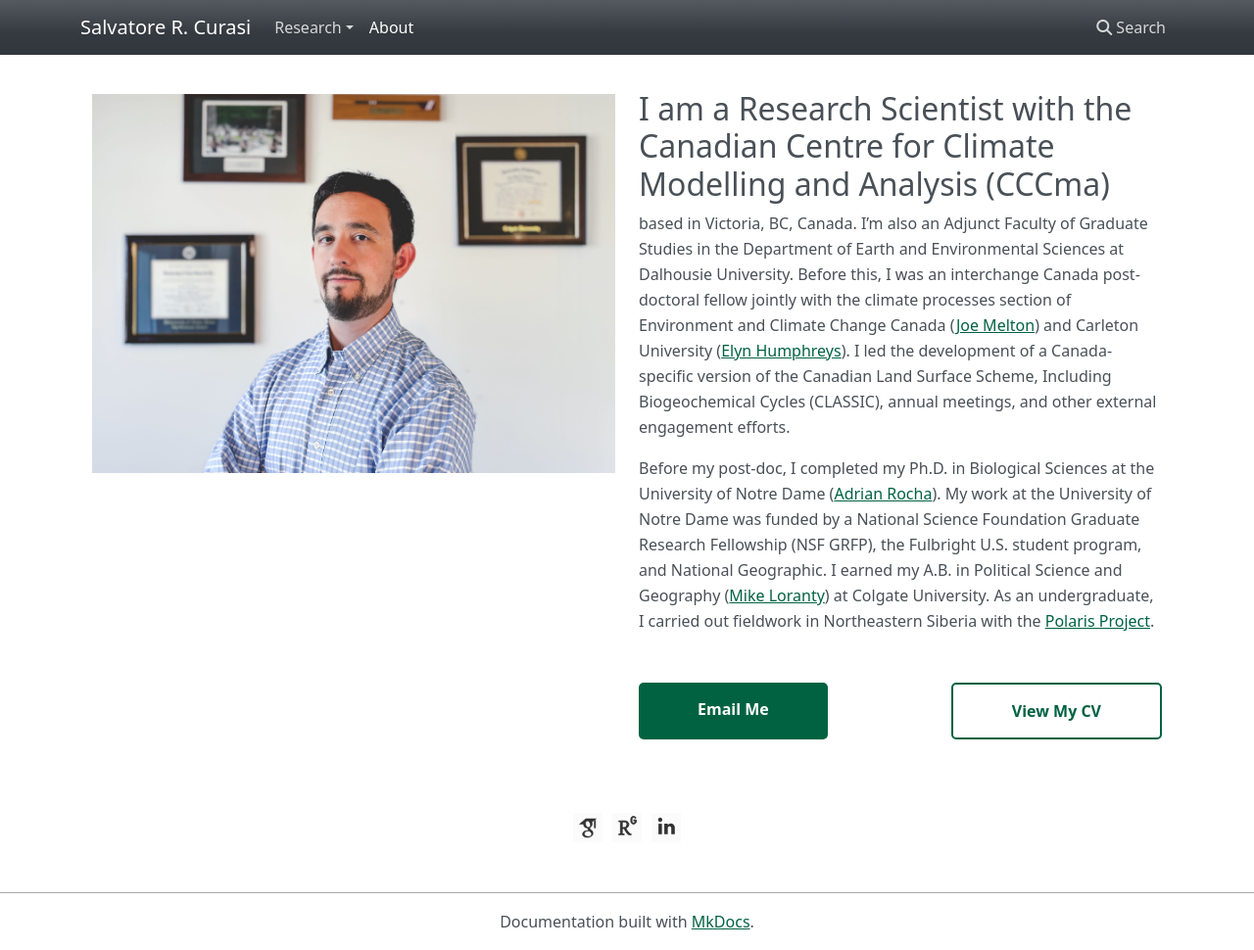
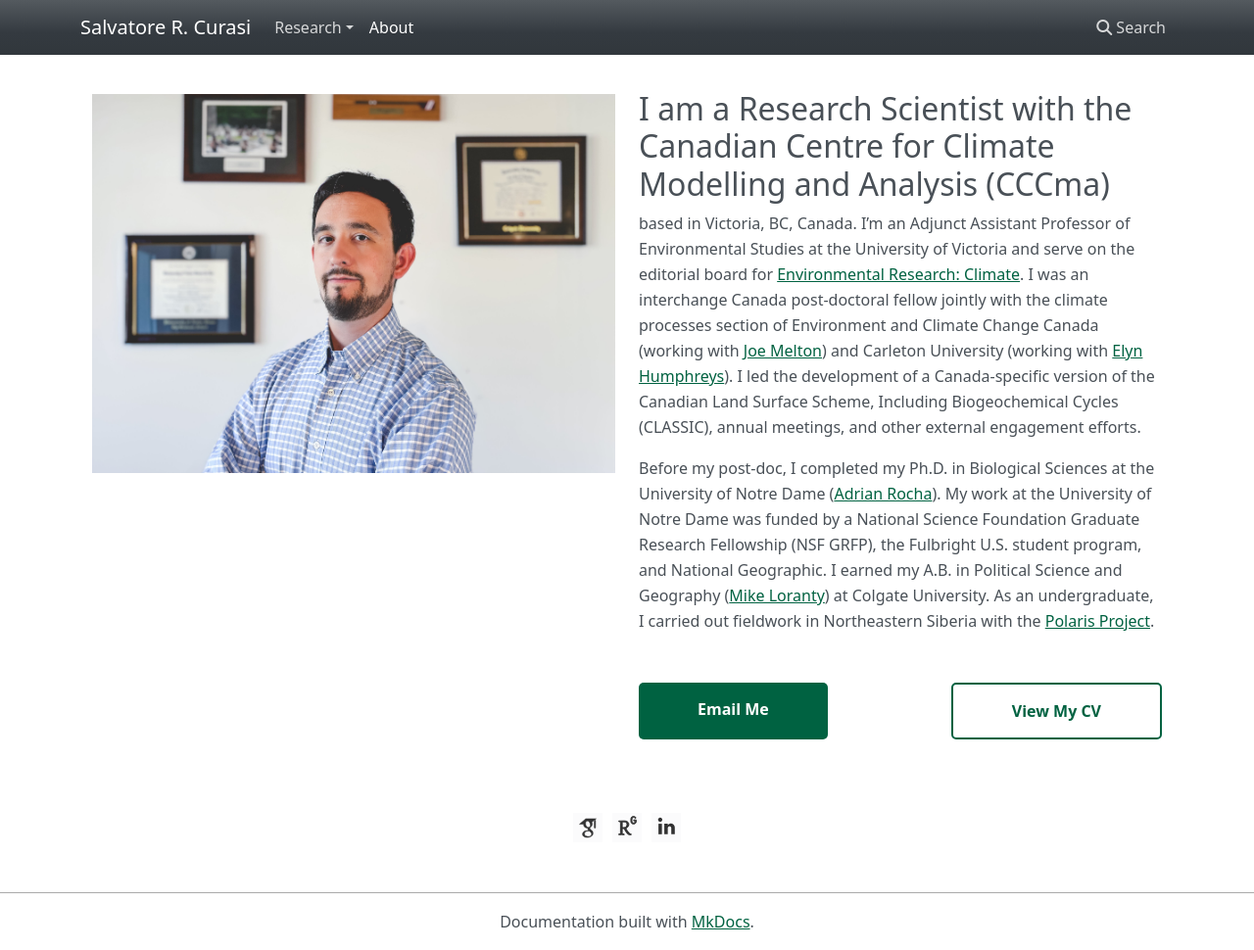
Before and after one commit to scurasi/CurasiSR_site, an MkDocs documentation site: the page built from docs/about.md, in a window 1280 px wide and 970 px high. Shown: the whole window at 98% size. Built offline with MkDocs 1.6.1, drawn with Linux system fonts in a browser that asks for light colours; nearby versions of some CDN libraries.

Commit message:
Update biography

```diff
--- a/docs/about.md
+++ b/docs/about.md
@@ -4,7 +4,7 @@
             <img src="img/headshot.jpg" alt="headshot" width="600"/>
         </div>
         <div class="col-lg-6 col-md-12 col-sm-12 col-xs-12">
-            <p><h2>I am a Research Scientist with the Canadian Centre for Climate Modelling and Analysis (CCCma)</h2><p> based in Victoria, BC, Canada. I’m also an Adjunct Faculty of Graduate Studies in the Department of Earth and Environmental Sciences at Dalhousie University. Before this, I was an interchange Canada post-doctoral fellow jointly with the climate processes section of Environment and Climate Change Canada (<a href="https://joemelton.weebly.com">Joe Melton</a>) and Carleton University (<a href="https://carleton.ca/cubiomet/">Elyn Humphreys</a>). I led the development of a Canada-specific version of the Canadian Land Surface Scheme, Including Biogeochemical Cycles (CLASSIC), annual meetings, and other external engagement efforts.<p>
+            <p><h2>I am a Research Scientist with the Canadian Centre for Climate Modelling and Analysis (CCCma)</h2><p> based in Victoria, BC, Canada. I’m an Adjunct Assistant Professor of Environmental Studies at the University of Victoria and serve on the editorial board for <a href=" https://iopscience.iop.org/journal/2752-5295"> Environmental Research: Climate</a>. I was an interchange Canada post-doctoral fellow jointly with the climate processes section of Environment and Climate Change Canada (working with <a href="https://joemelton.weebly.com">Joe Melton</a>) and Carleton University (working with <a href="https://carleton.ca/cubiomet/">Elyn Humphreys</a>). I led the development of a Canada-specific version of the Canadian Land Surface Scheme, Including Biogeochemical Cycles (CLASSIC), annual meetings, and other external engagement efforts.<p>
             <p>Before my post-doc, I completed my Ph.D. in Biological Sciences at the University of Notre Dame (<a href="https://sites.nd.edu/rocha-laboratory/">Adrian Rocha</a>). My work at the University of Notre Dame was funded by a National Science Foundation Graduate Research Fellowship (NSF GRFP), the Fulbright U.S. student program, and National Geographic. I earned my A.B. in Political Science and Geography (<a href="https://mloranty.github.io">Mike Loranty</a>) at Colgate University. As an undergraduate, I carried out fieldwork in Northeastern Siberia with the <a href="https://www.thepolarisproject.org">Polaris Project</a>.
             <div class="button-container">
                 <a href="mailto:CurasiSR@gmail.com" class="btn-filled">Email Me</a>
```
Also changed, not shown: site/404.html, site/about.html, site/canada.html, site/development.html, site/index.html, site/loggers.html, site/more.html, site/search/search_index.json, site/tussocks.html, 2 other files.
